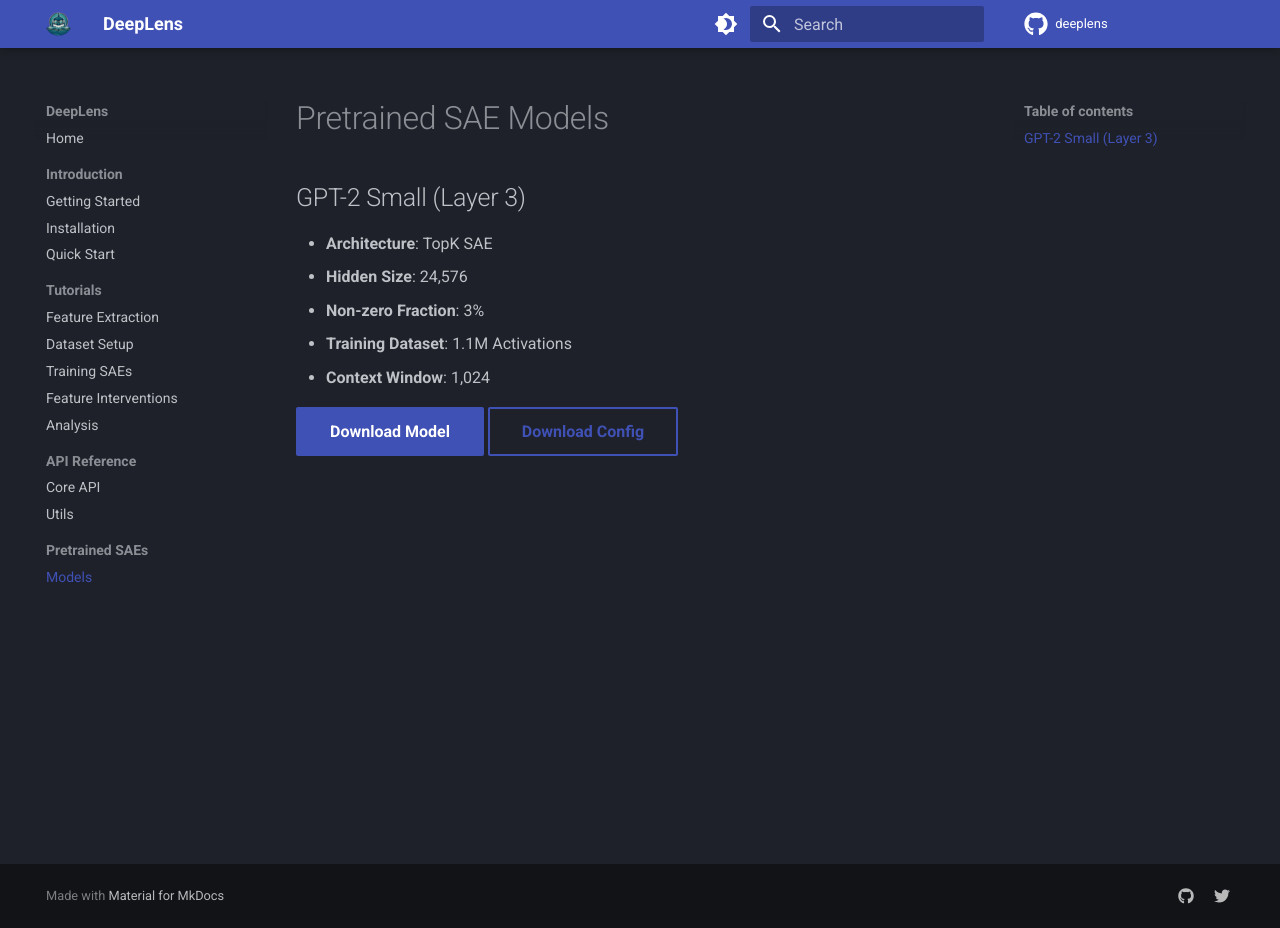
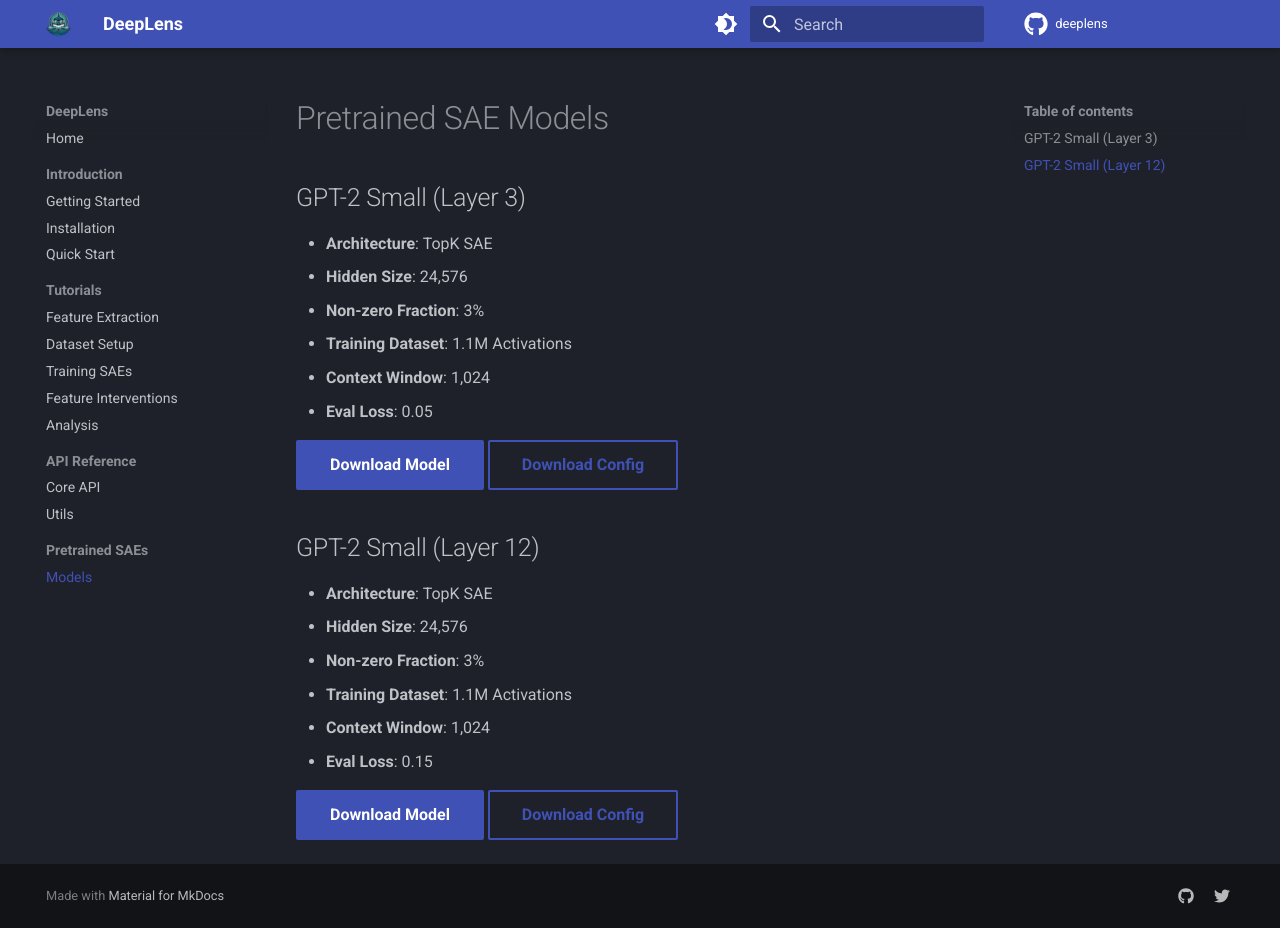
Before and after one commit to IParraMartin/deeplens, an MkDocs documentation site: the page built from docs/pretrained/repository.md, in a window 1280 px wide and 928 px high. Built offline with MkDocs 1.6.1 and Material for MkDocs 9.7.7, drawn with Linux system fonts in a browser that asks for light colours; comment, search, counter and statistics services are not loaded.

Commit message:
Update pretrained model documentation with evaluation loss details for GPT-2 Small models

```diff
--- a/docs/pretrained/repository.md
+++ b/docs/pretrained/repository.md
@@ -7,6 +7,19 @@
 - **Non-zero Fraction**: 3%
 - **Training Dataset**: 1.1M Activations
 - **Context Window**: 1,024
+- **Eval Loss**: 0.05
 
 [Download Model](https://github.com/iparramartin/deeplens/releases/download/v1.0.0/gpt2_L3_1M.pt){ .md-button .md-button--primary }
 [Download Config](https://github.com/iparramartin/deeplens/releases/download/v1.0.0/config.yaml){ .md-button }
+
+## GPT-2 Small (Layer 12)
+
+- **Architecture**: TopK SAE
+- **Hidden Size**: 24,576
+- **Non-zero Fraction**: 3%
+- **Training Dataset**: 1.1M Activations
+- **Context Window**: 1,024
+- **Eval Loss**: 0.15
+
+[Download Model](){ .md-button .md-button--primary }
+[Download Config](){ .md-button }
```
